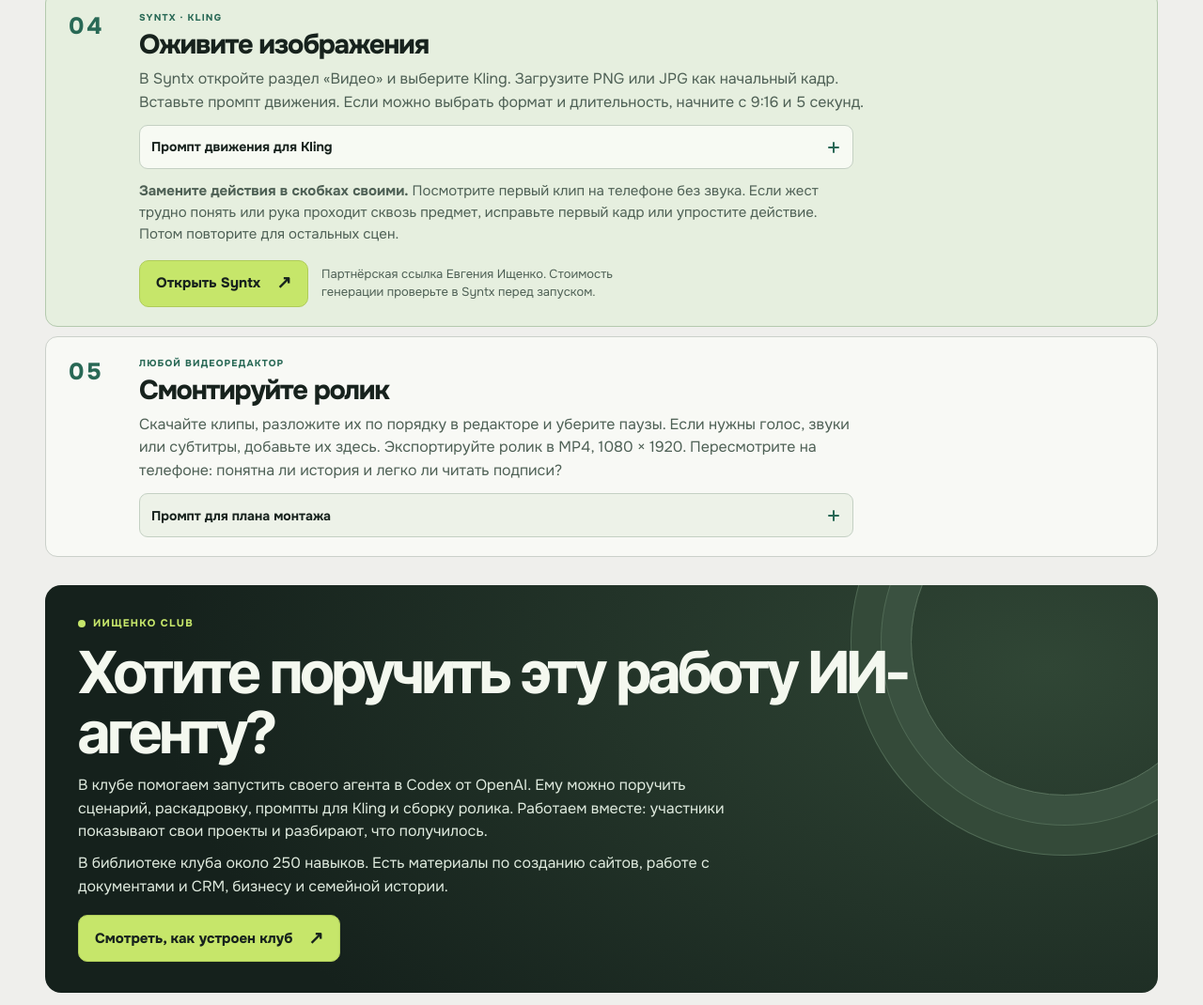
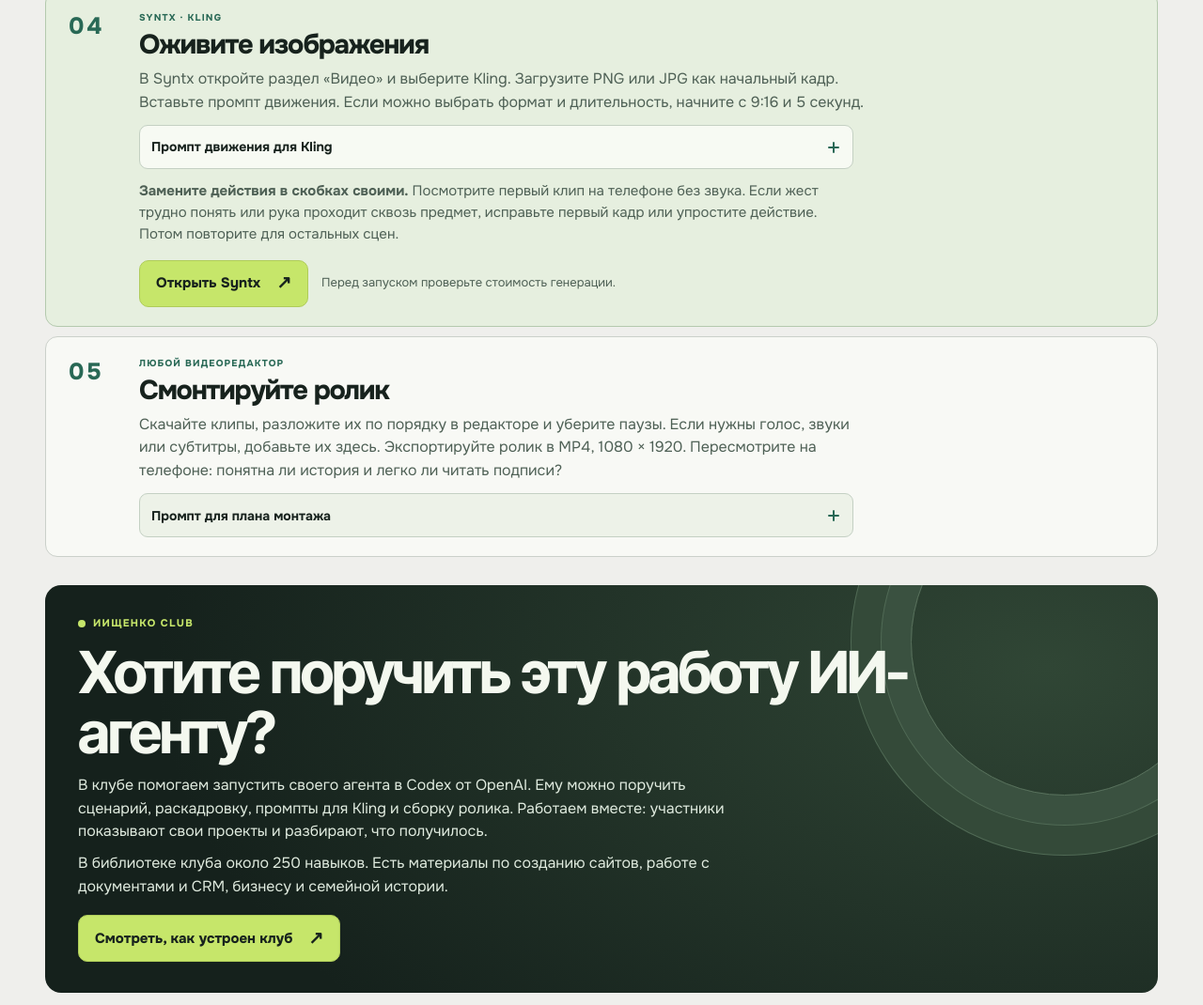
Before and after one commit to Evgeniy79638134017/faktlab, a plain HTML site: page multik/index.html in a window 1280 px wide. Shown: the part 1841-2911 px from the top of the page at 94% size. Drawn offline with Linux system fonts and the light colour scheme.

Commit message:
Tighten the Syntx button copy

```diff
--- a/multik/index.html
+++ b/multik/index.html
@@ -136,7 +136,7 @@
             <p class="tip"><strong>Замените действия в скобках своими.</strong> Посмотрите первый клип на телефоне без звука. Если жест трудно понять или рука проходит сквозь предмет, исправьте первый кадр или упростите действие. Потом повторите для остальных сцен.</p>
             <div class="motion-actions">
               <a class="button button-lime" href="https://syntx.ai/welcome/5XiyMGaU" target="_blank" rel="sponsored noopener">Открыть Syntx <span aria-hidden="true">↗</span></a>
-              <small>Партнёрская ссылка Евгения Ищенко. Стоимость генерации проверьте в Syntx перед запуском.</small>
+              <small>Перед запуском проверьте стоимость генерации.</small>
             </div>
           </div>
         </li>
```
